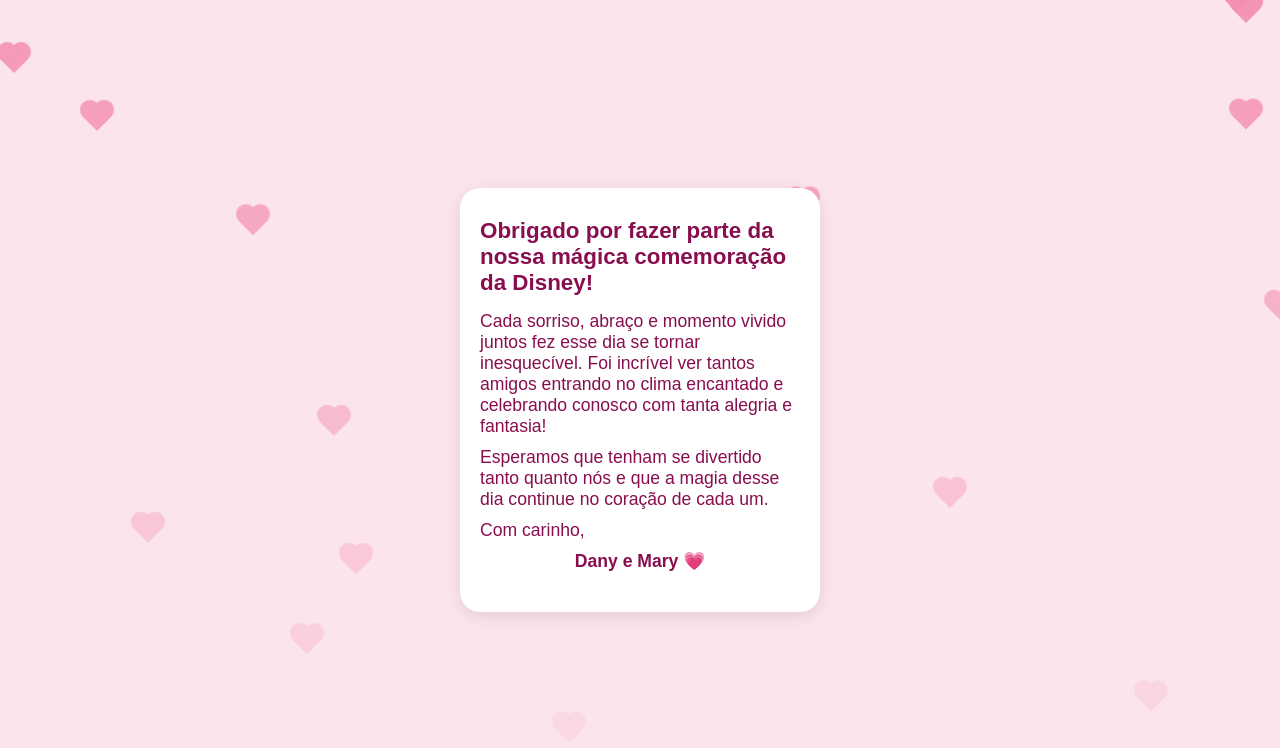
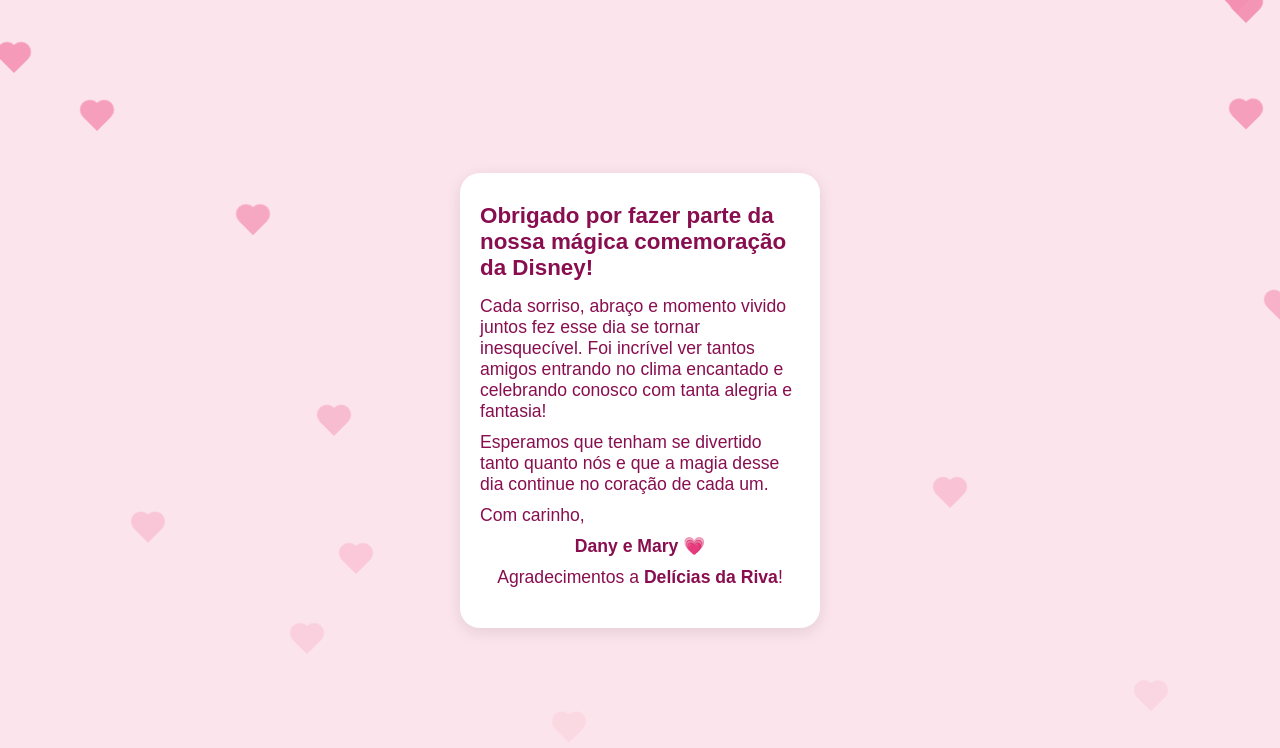
Before and after one commit to nykzxx/party, a plain HTML site: page index.html in a window 1280 px wide. Drawn offline with Linux system fonts and the light colour scheme.

Commit message:
Atualizar o index.html

```diff
--- a/index.html
+++ b/index.html
@@ -115,6 +115,7 @@
     <p id="message-2" class="msg"></p>
     <p class="msg">Com carinho,</p>
     <p id="final-msg"><strong>Dany e Mary ${emojiHeart}</strong></p>
+    <p class="agra">Agradecimentos a <strong>Delícias da Riva</strong>!</p>
   </div>
 
   <script>
```
